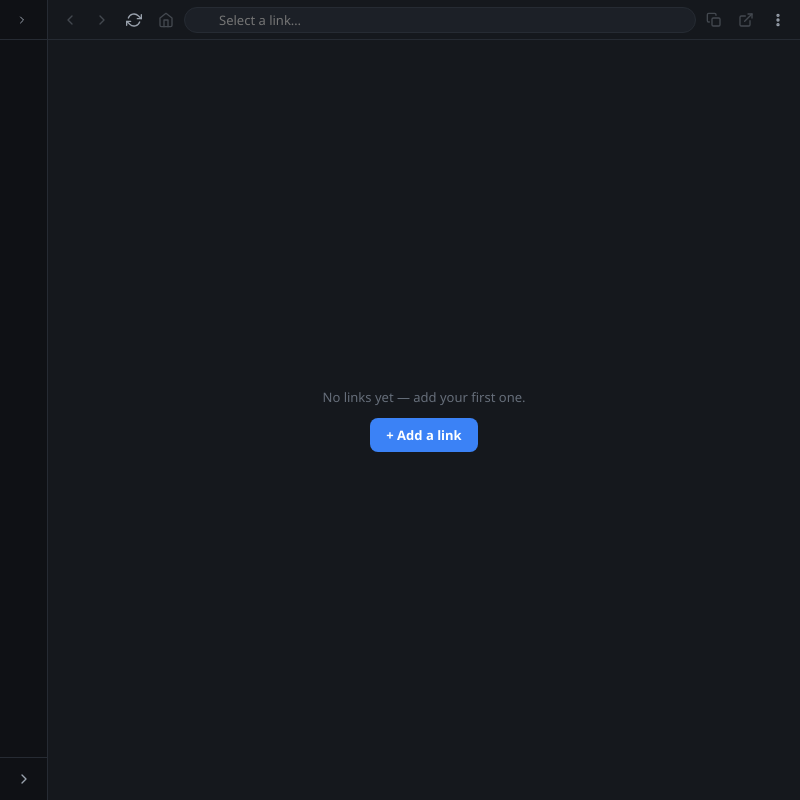
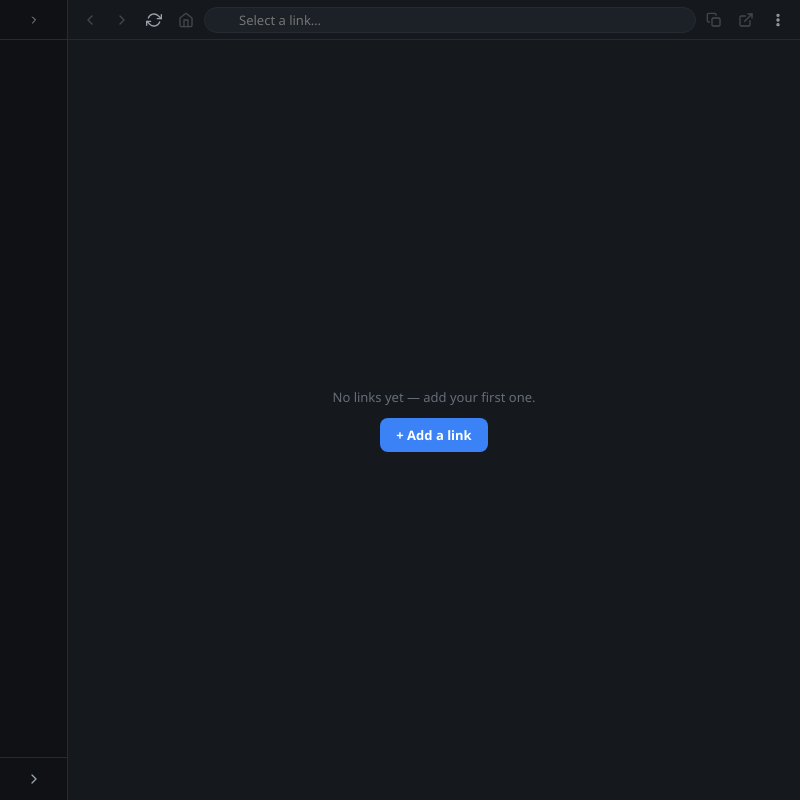
Before and after one commit to sarfraznawaz2005/myapps, an Electron app: page src/renderer/index.html in a window 800 px wide. Both pictures are taken after a click on the button 217 px from the left and 19 px from the top of the page. Drawn offline with Linux system fonts and the light colour scheme; no server answers.

Commit message:
chore: update

```diff
--- a/src/main/constants.js
+++ b/src/main/constants.js
@@ -9,7 +9,7 @@ const STORE_VERSION = 1;
 const TOOLBAR_HEIGHT = 40;
 const SIDEBAR_MIN = 180;
 const SIDEBAR_MAX = 420;
-const SIDEBAR_COLLAPSED_WIDTH = 48;
+const SIDEBAR_COLLAPSED_WIDTH = 68;
 
 // Shell (renderer) -> main, invoke (request/response)
 const CH = {
--- a/src/renderer/styles/shell.css
+++ b/src/renderer/styles/shell.css
@@ -7,7 +7,7 @@
 }
 
 #shell.collapsed {
-  grid-template-columns: 48px 1fr;
+  grid-template-columns: 68px 1fr;
 }
 
 /* ---------- Sidebar ---------- */
@@ -177,6 +177,7 @@
 #sidebar.collapsed-mode .link-name,
 #sidebar.collapsed-mode .group-header .name,
 #sidebar.collapsed-mode #sidebar-header .brand { display: none; }
+#sidebar.collapsed-mode #sidebar-header { justify-content: center; padding: 0; }
 
 #sidebar.collapsed-mode .footer-btn {
   justify-content: center;
```
